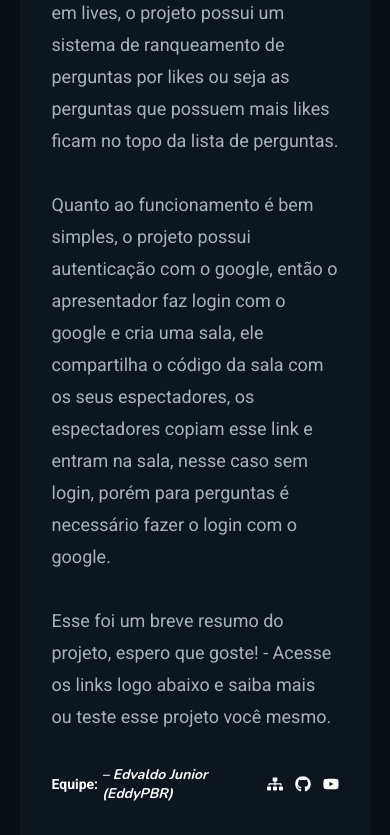
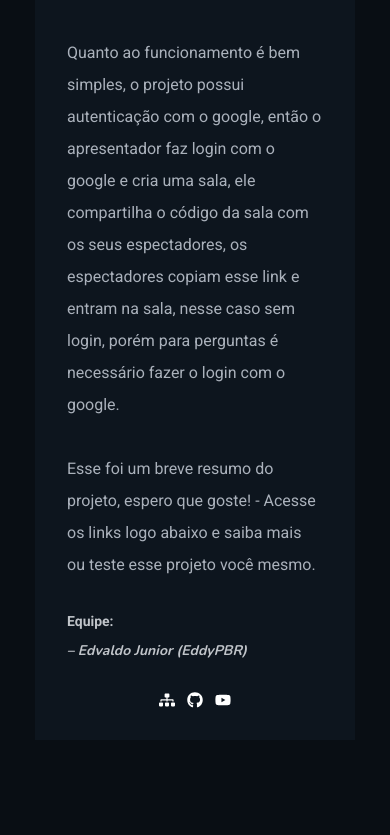
Before and after one commit to EddyPBR/eddypbr-website, a Next.js app: page /portfolio/letmeask in a window 390 px wide. Shown: the part 912-1747 px from the top of the page. After the commit the page ends 1652 px from the top, so only its background shows below. Built offline with nearby package versions, Linux system fonts and the light colour scheme.

Commit message:
:package: Definindo responsividade na página de projetos

```diff
--- a/src/pages/portfolio/[title].tsx
+++ b/src/pages/portfolio/[title].tsx
@@ -36,7 +36,9 @@ export default function Letmeask({ project }: { project: ProjectType }) {
           <ProjectFooter>
             <div>
               <strong>Equipe:</strong>
-              <cite>&ndash; Edvaldo Junior (EddyPBR)</cite>
+              {
+                project.team.map((member) => <cite>&ndash; {member}</cite>)
+              }
             </div>
             <div>
               {
--- a/src/styles/Project.tsx
+++ b/src/styles/Project.tsx
@@ -12,6 +12,15 @@ export const Container = styled.main`
 
   display: flex;
   flex-direction: column;
+
+  @media(max-width: 1070px) {
+    max-width: 76.8rem;
+  }
+
+  @media(max-width: 768px) {
+    max-width: 100vw;
+    width: 100%;
+  }
 `;
 
 export const ProjectHead = styled.section<ProjectHeadProps>`
@@ -28,6 +37,19 @@ export const ProjectHead = styled.section<ProjectHeadProps>`
   background-position: bottom;
 
   border-radius: 0 0 4rem 4rem;
+
+  @media(max-width: 1070px) {
+    height: 32rem;
+  }
+
+  @media(max-width: 768px) {
+    height: 32rem;
+    border-radius: 0;
+  }
+
+  @media(max-width: 668px) {
+    height: 25rem;
+  }
 `;
 
 export const ProjectContent = styled.section`
@@ -36,11 +58,31 @@ export const ProjectContent = styled.section`
   margin: 0 auto;
   padding: 3.2rem;
   background-color: ${props => props.theme.colors.black600};
+
+  @media(max-width: 1070px) {
+    max-width: 56rem;
+  }
+
+  @media(max-width: 768px) {
+    max-width: 48rem;
+  }
+
+  @media(max-width: 580px) {
+    max-width: 40rem;
+  }
+
+  @media(max-width: 480px) {
+    max-width: 32rem;
+  }
 `;
 
 export const ProjectBody = styled.article`
   h1 {
     margin-bottom: 0.8rem;
+
+    @media(max-width: 1070px) {
+      font-size: 4rem;
+    }
   }
 
   > div {
@@ -53,10 +95,15 @@ export const ProjectBody = styled.article`
     font-size: 1.8rem;
     margin-top: 3.2rem;
     line-height: 3.2rem;
+
+    @media(max-width: 1070px) {
+      font-size: 1.6rem;
+    }
   }
 `;
 
 export const ProjectFooter = styled.article`
+  margin:auto;
   margin-top: 3.2rem;
   width: 100%;
 
@@ -64,22 +111,32 @@ export const ProjectFooter = styled.article`
   justify-content: space-between;
   align-items: center;
   gap: 1.2rem;
+  flex-wrap: wrap;
+
+  @media(max-width: 580px) {
+    gap: 3.2rem;
+    flex-direction: column;
+    justify-content: flex-start;
+    align-items: flex-start;
+  }
 
   > div:first-child {
     display: flex;
-    align-items: center;
+    flex-direction: column;
+    align-items: flex-start;
     gap: 0.4rem;
 
     > strong {
       font-size: 1.4rem;
-      color: ${props => props.theme.colors.white};
+      color: ${props => props.theme.colors.headingLight};
+      margin-bottom: 0.8rem;
     }
 
     > cite {
       font: ${props => props.theme.fonts.title};
       font-style: italic;
       font-size: 1.4rem;
-      color: ${props => props.theme.colors.white};
+      color: ${props => props.theme.colors.headingLight};
     }
   }
 
@@ -87,5 +144,10 @@ export const ProjectFooter = styled.article`
     display: flex;
     align-items: center;
     gap: 1.2rem;
+
+    @media(max-width: 580px) {
+      width: 100%;
+      justify-content: center;
+    }
   }
 `;
```
